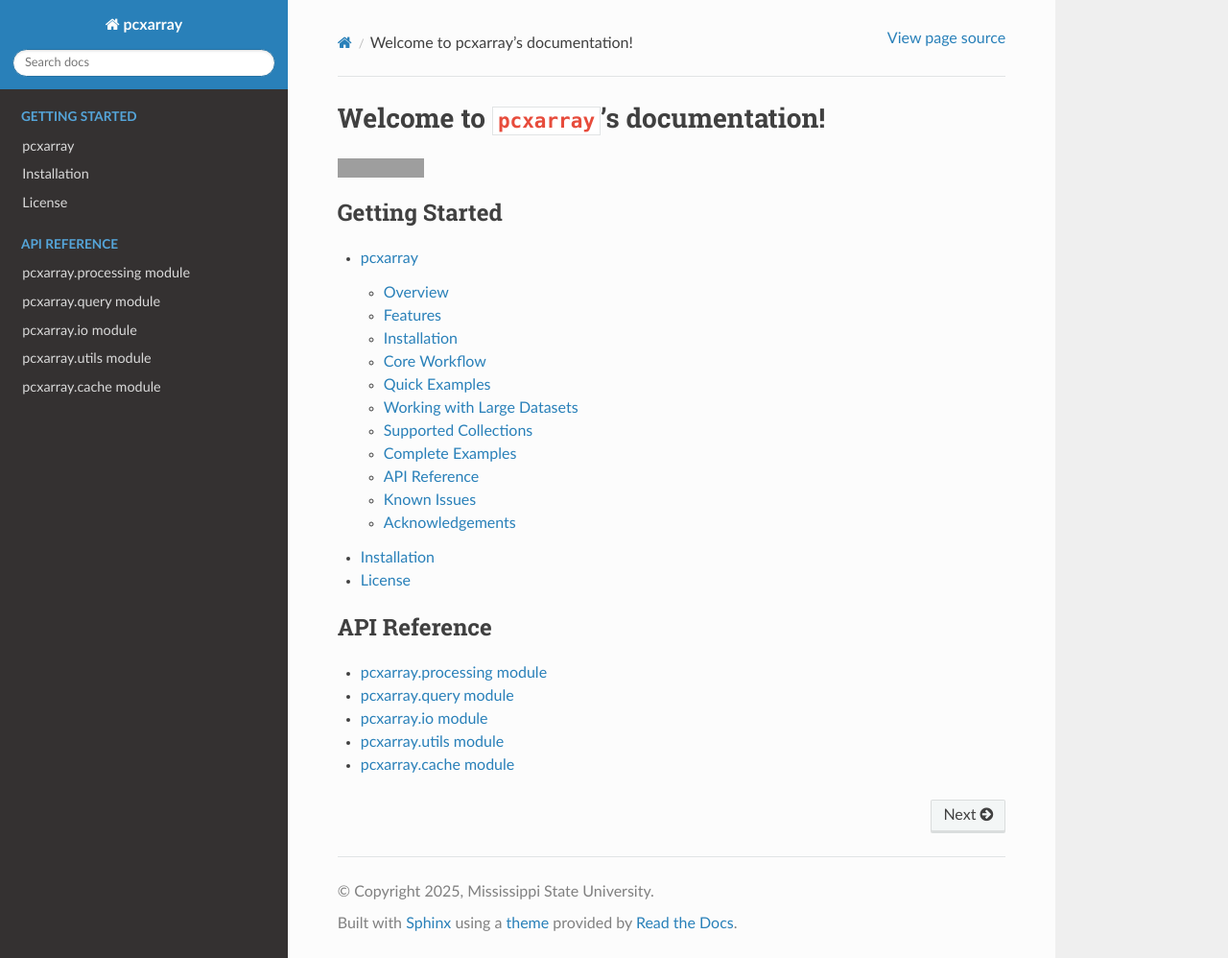
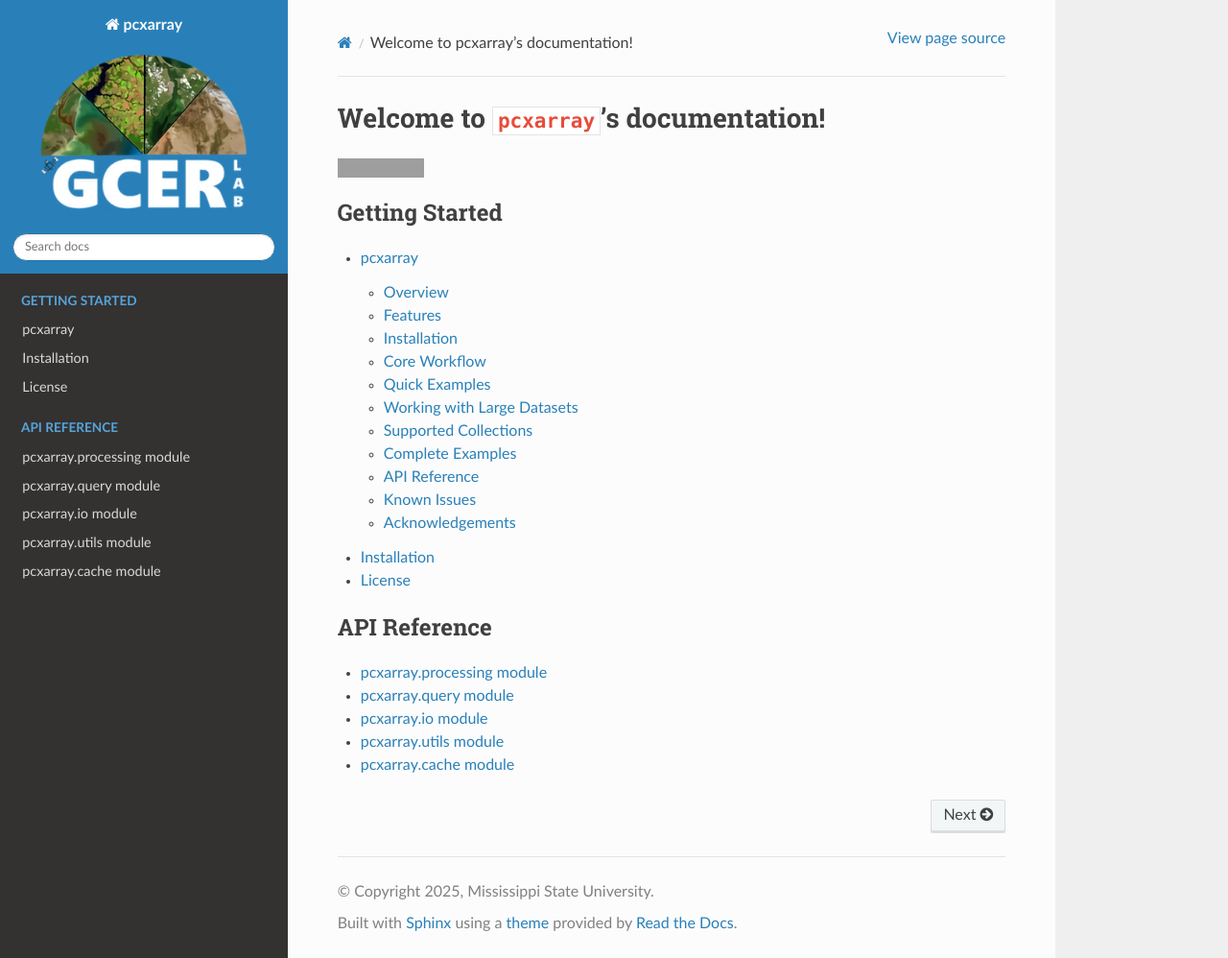
Before and after one commit to gcermsu/pcxarray, a Sphinx documentation site: the page built from docs/index.rst, in a window 1280 px wide and 998 px high. Shown: the whole window at 96% size. Built offline with Sphinx 7.4.7 and the Read the Docs theme 3.1.0, drawn with Linux system fonts in a browser that asks for light colours; pages that are not in the unit, such as notebooks, are missing from menus; the version number could not be read and is left out; grey boxes are pictures that could not be loaded.

Commit message:
Change logo location

```diff
--- a/docs/conf.py
+++ b/docs/conf.py
@@ -49,4 +49,4 @@ autodoc_default_options = {
 # html_theme = 'alabaster'
 html_theme = "sphinx_rtd_theme"
 html_static_path = ['_static']
-html_logo = 'assets/gcer_alt.png'
+html_logo = '_static/gcer_alt.png'
```
Also changed, not shown: docs/_static/gcer_alt.png (added), docs/assets/gcer_alt_old.png (deleted).
